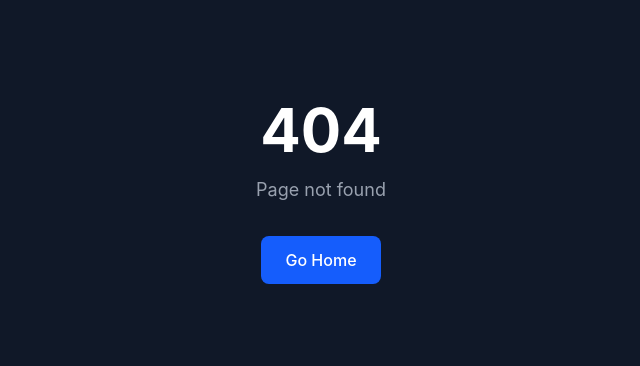
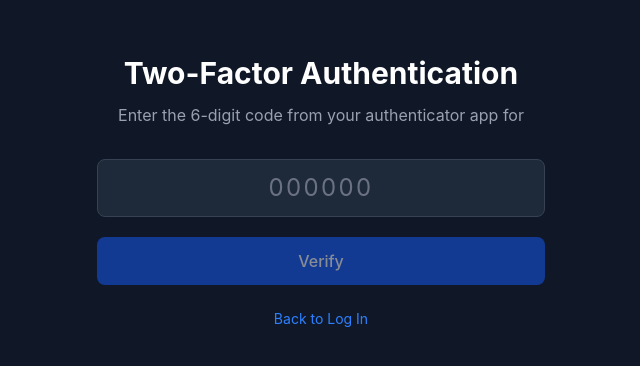
Before and after one commit to Katro87/leadgateway, a React (Vite) app in the folder frontend/: page /#/login-2fa in a window 1280 px wide. Before the commit this address had no page. Shown: the part 208-574 px from the top of the page, without its empty margins (319-959 px from the left). Built offline with nearby package versions, Linux system fonts and the light colour scheme.

Commit message:
Add 2FA login page and route

```diff
--- a/frontend/src/App.jsx
+++ b/frontend/src/App.jsx
@@ -3,6 +3,7 @@ import { HashRouter, Routes, Route } from 'react-router-dom'
 
 const LandingPage = lazy(() => import('./pages/LandingPage'))
 const LoginPage = lazy(() => import('./pages/LoginPage'))
+const Login2FAPage = lazy(() => import('./pages/Login2FAPage'))
 const SignupPage = lazy(() => import('./pages/SignupPage'))
 const ForgotPasswordPage = lazy(() => import('./pages/ForgotPasswordPage'))
 const ResetPasswordPage = lazy(() => import('./pages/ResetPasswordPage'))
@@ -23,9 +24,11 @@ function App() {
         <Routes>
           <Route path="/" element={<LandingPage />} />
           <Route path="/login" element={<LoginPage />} />
+          <Route path="/login-2fa" element={<Login2FAPage />} />
           <Route path="/signup" element={<SignupPage />} />
           <Route path="/forgot-password" element={<ForgotPasswordPage />} />
-<Route path="/reset-password/:token" element={<ResetPasswordPage />} />
+          <Route path="/reset-password/:token" element={<ResetPasswordPage />} />
+
           <Route element={<ProtectedRoute><DashboardLayout /></ProtectedRoute>}>
             <Route path="/dashboard" element={<DashboardPage />} />
             <Route path="/contacts" element={<ContactsPage />} />
--- /dev/null
+++ b/frontend/src/pages/Login2FAPage.jsx
@@ -0,0 +1,64 @@
+import { useState } from 'react';
+import { useNavigate, Link } from 'react-router-dom';
+
+function Login2FAPage() {
+  const [code, setCode] = useState('');
+  const [error, setError] = useState('');
+  const [loading, setLoading] = useState(false);
+  const navigate = useNavigate();
+  const params = new URLSearchParams(window.location.hash.split('?')[1]);
+  const email = params.get('email') || '';
+
+  const handleSubmit = async (e) => {
+    e.preventDefault();
+    setError('');
+    setLoading(true);
+    try {
+      const res = await fetch('https://api.leadgateway.tech/api/2fa/login-verify', {
+        method: 'POST',
+        headers: { 'Content-Type': 'application/json' },
+        body: JSON.stringify({ email, token: code }),
+      });
+      const data = await res.json();
+      if (!res.ok) throw new Error(data.message);
+      localStorage.setItem('token', data.token);
+      localStorage.setItem('user', JSON.stringify(data));
+      navigate('/dashboard');
+    } catch (err) {
+      setError(err.message);
+    } finally {
+      setLoading(false);
+    }
+  };
+
+  return (
+    <div className="bg-gray-900 text-white min-h-screen flex items-center justify-center px-6">
+      <div className="max-w-md w-full text-center">
+        <h2 className="text-3xl font-bold mb-3">Two-Factor Authentication</h2>
+        <p className="text-gray-400 mb-8">
+          Enter the 6-digit code from your authenticator app for {email}
+        </p>
+
+        {error && (
+          <div className="bg-red-900/30 border border-red-700/50 text-red-400 px-4 py-3 rounded-lg mb-4 text-sm">{error}</div>
+        )}
+
+        <form onSubmit={handleSubmit} className="space-y-5">
+          <input type="text" value={code} onChange={(e) => setCode(e.target.value)}
+            placeholder="000000" maxLength={6}
+            className="w-full bg-gray-800 border border-gray-700 rounded-lg px-4 py-3 text-white placeholder-gray-500 focus:outline-none focus:border-blue-500 text-center tracking-widest text-2xl" />
+          <button type="submit" disabled={loading || code.length !== 6}
+            className="w-full bg-blue-600 hover:bg-blue-700 py-3 rounded-lg font-medium transition-colors cursor-pointer disabled:opacity-50">
+            {loading ? 'Verifying...' : 'Verify'}
+          </button>
+        </form>
+
+        <p className="text-sm text-gray-400 mt-6">
+          <Link to="/login" className="text-blue-500 hover:text-blue-400">Back to Log In</Link>
+        </p>
+      </div>
+    </div>
+  )
+}
+
+export default Login2FAPage;
```
Also changed, not shown: 40 other files (tests, documents, lock files or other folders).
